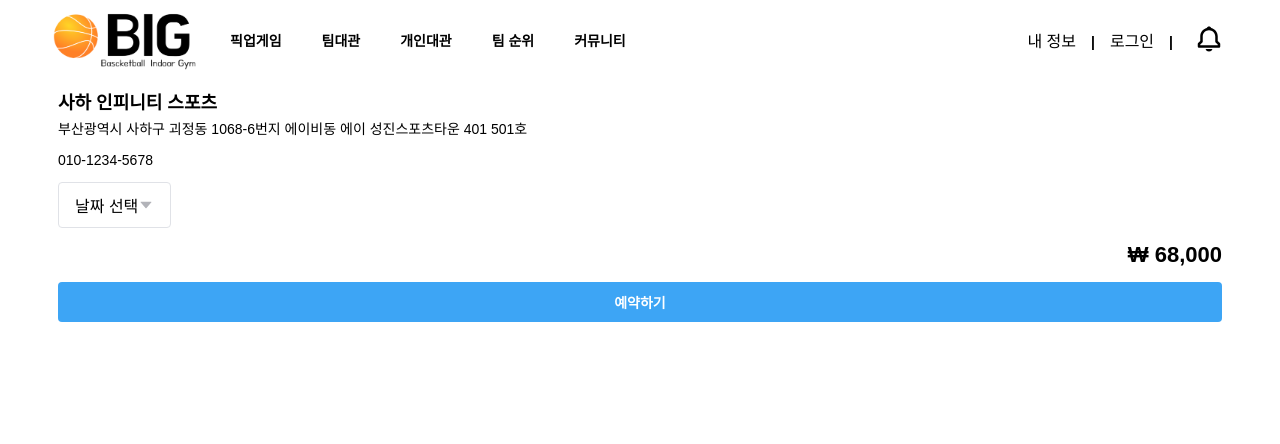
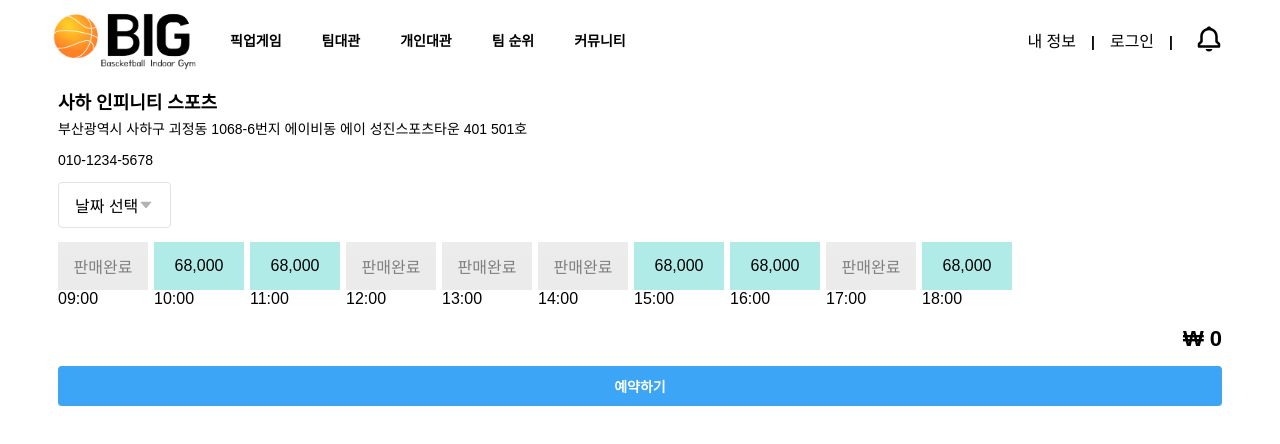
Before and after one commit to B-I-G-team/BIG_front, a React (Create React App) app: page /team-rental in a window 1280 px wide. Shown: the top 444 px of the page. Built offline with nearby package versions, Linux system fonts and the light colour scheme; no server answers.

Commit message:
TimeSelect 컴포넌트 퍼블리싱

```diff
--- a/src/components/common/FilledButton.tsx
+++ b/src/components/common/FilledButton.tsx
@@ -21,7 +21,7 @@ interface Props {
   size?: CustomSize;
 }
 
-const customSize = (size: CustomSize) => {
+const customWidth = (size: CustomSize) => {
   switch (size) {
     case 'fit-content':
       return '100%';
@@ -35,6 +35,23 @@ const customSize = (size: CustomSize) => {
       return '240px';
     default:
       return '270px';
+  }
+};
+
+const customHeight = (size: CustomSize) => {
+  switch (size) {
+    case 'fit-content':
+      return '550px';
+    case 'xl':
+      return '550px';
+    case 'lg':
+      return '500px';
+    case 'md':
+      return '300px';
+    case 'sm':
+      return '250px';
+    default:
+      return '200px';
   }
 };
 
@@ -59,7 +76,9 @@ const ButtonContainer = styled.button<{ size: CustomSize }>`
   color: white;
   font-size: ${({ theme }) => theme.font.size.body_1};
   font-weight: ${({ theme }) => theme.font.weight.medium};
-  width: ${({ size }) => customSize(size)};
+  width: ${({ size }) => customWidth(size)};
+  height: ${({ size }) => customHeight(size)};
+
   height: 40px;
   border-radius: 4px;
 
--- /dev/null
+++ b/src/components/common/TimeSelect.tsx
@@ -0,0 +1,110 @@
+import React, { useEffect, useState } from 'react';
+import styled from 'styled-components';
+import { AiOutlineCheckCircle } from 'react-icons/ai';
+
+interface Props {
+  item: {
+    key: string;
+    available: boolean;
+    label: string;
+  }[];
+  pricePerHour: number;
+  calcPrice: (length: number) => void;
+}
+
+const TimeSelect = ({ item, pricePerHour, calcPrice }: Props) => {
+  const [selected, setSelected] = useState<string[]>([]);
+
+  const onClickTime = (key: string) => {
+    setSelected((prev) => {
+      if (prev.includes(key)) return prev.filter((value) => value !== key);
+      return [...prev, key];
+    });
+  };
+
+  useEffect(() => {
+    calcPrice(selected.length);
+  }, [calcPrice, selected]);
+
+  return (
+    <TimeList>
+      {item.map((item) => (
+        <TimeItem key={item.key}>
+          <SelectBox>
+            {item.available ? (
+              <Available
+                select={selected.includes(item.key)}
+                onClick={() => onClickTime(item.key)}
+              >
+                {selected.includes(item.key) && (
+                  <AiOutlineCheckCircle color="green" />
+                )}
+                {pricePerHour.toLocaleString()}
+              </Available>
+            ) : (
+              <SoldOut>판매완료</SoldOut>
+            )}
+            <Time>{item.label}</Time>
+          </SelectBox>
+        </TimeItem>
+      ))}
+    </TimeList>
+  );
+};
+
+export default TimeSelect;
+
+const TimeList = styled.div`
+  display: flex;
+
+  width: 100%;
+  height: fit-content;
+  overflow-x: auto;
+  ::-webkit-scrollbar {
+    width: 11px; /* 스크롤바의 너비 */
+    height: 11px;
+  }
+  ::-webkit-scrollbar-thumb {
+    height: 11px; /* 스크롤바의 길이 */
+    background: #c0c0c0; /* 스크롤바의 색상 */
+
+    border-radius: 5px;
+  }
+
+  ::-webkit-scrollbar-track {
+    background: #e6e6e6; /*스크롤바 뒷 배경 색상*/
+  }
+`;
+const TimeItem = styled.div`
+  margin-right: 6px;
+`;
+
+const SelectBox = styled.div``;
+
+const Available = styled.div<{ select: boolean }>`
+  cursor: pointer;
+
+  height: 48px;
+  width: 90px;
+
+  display: flex;
+  flex-direction: column;
+  align-items: center;
+  justify-content: center;
+  background: ${({ select }) => (select ? '#B1B4EB' : '#b1ebe8')};
+`;
+
+const SoldOut = styled.div`
+  height: 48px;
+  width: 90px;
+
+  display: flex;
+  align-items: center;
+  justify-content: center;
+  background: #d9d9d9;
+  opacity: 0.5;
+`;
+
+const Time = styled.div`
+  margin-bottom: 4px;
+`;
--- a/src/container/team-rental/index.tsx
+++ b/src/container/team-rental/index.tsx
@@ -1,4 +1,4 @@
-import React, { ReactNode, useState } from 'react';
+import React, { useState } from 'react';
 import { useSearchParams } from 'react-router-dom';
 import gymImage1 from 'assets/gym1.jpeg';
 import gymImage2 from 'assets/gym2.jpeg';
@@ -11,6 +11,7 @@ import { ko } from 'date-fns/esm/locale';
 import 'react-datepicker/dist/react-datepicker.css';
 import { AiFillCaretDown } from 'react-icons/ai';
 import FilledButton from 'components/common/FilledButton';
+import TimeSelect from 'components/common/TimeSelect';
 
 const tempData = {
   id: 1,
@@ -21,6 +22,59 @@ const tempData = {
   phone: '010-1234-5678',
   pricePerHour: 68000,
 };
+
+const timeItems = [
+  {
+    key: 'time01',
+    available: false,
+    label: '09:00',
+  },
+  {
+    key: 'time02',
+    available: true,
+    label: '10:00',
+  },
+  {
+    key: 'time03',
+    available: true,
+    label: '11:00',
+  },
+  {
+    key: 'time04',
+    available: false,
+    label: '12:00',
+  },
+  {
+    key: 'time05',
+    available: false,
+    label: '13:00',
+  },
+  {
+    key: 'time06',
+    available: false,
+    label: '14:00',
+  },
+  {
+    key: 'time07',
+    available: true,
+    label: '15:00',
+  },
+  {
+    key: 'time08',
+    available: true,
+    label: '16:00',
+  },
+  {
+    key: 'time09',
+    available: false,
+    label: '17:00',
+  },
+  {
+    key: 'time10',
+    available: true,
+    label: '18:00',
+  },
+];
 
 const transferDay = (index: number) => {
   switch (index) {
@@ -48,6 +102,11 @@ const Index = () => {
   // 아이디 값으로 api 호출
   const { name, address, phone, pricePerHour } = tempData;
   const [startDate, setStartDate] = useState<Date>();
+  const [price, setPrice] = useState(0);
+
+  const calcPrice = (length: number) => {
+    setPrice(length * pricePerHour);
+  };
 
   return (
     <Container>
@@ -88,7 +147,13 @@ const Index = () => {
           onChange={(date) => setStartDate(date as Date)} // 날짜를 선택하였을 때 실행될 함수
         />
 
-        <Price>{`₩ ${pricePerHour.toLocaleString()}`}</Price>
+        <TimeSelect
+          item={timeItems}
+          pricePerHour={pricePerHour}
+          calcPrice={calcPrice}
+        />
+
+        <Price>{`₩ ${price.toLocaleString()}`}</Price>
         <FilledButton color="blue" size="fit-content">
           예약하기
         </FilledButton>
@@ -135,6 +200,7 @@ const Price = styled.div`
 
   text-align: end;
 
+  margin-top: 14px;
   margin-bottom: 14px;
 `;
 
```
